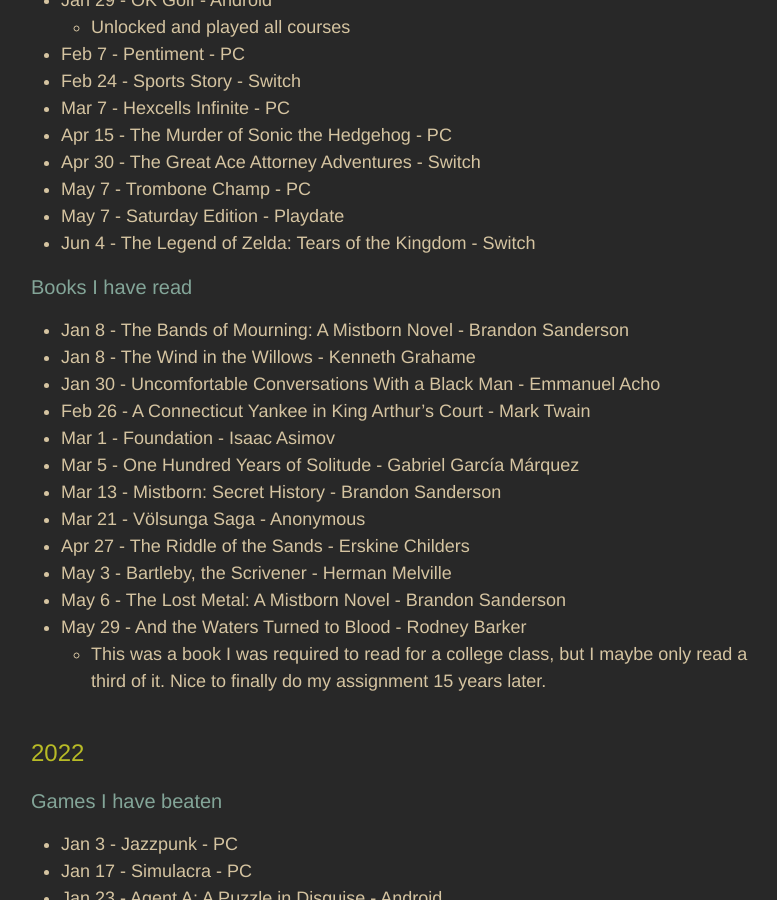
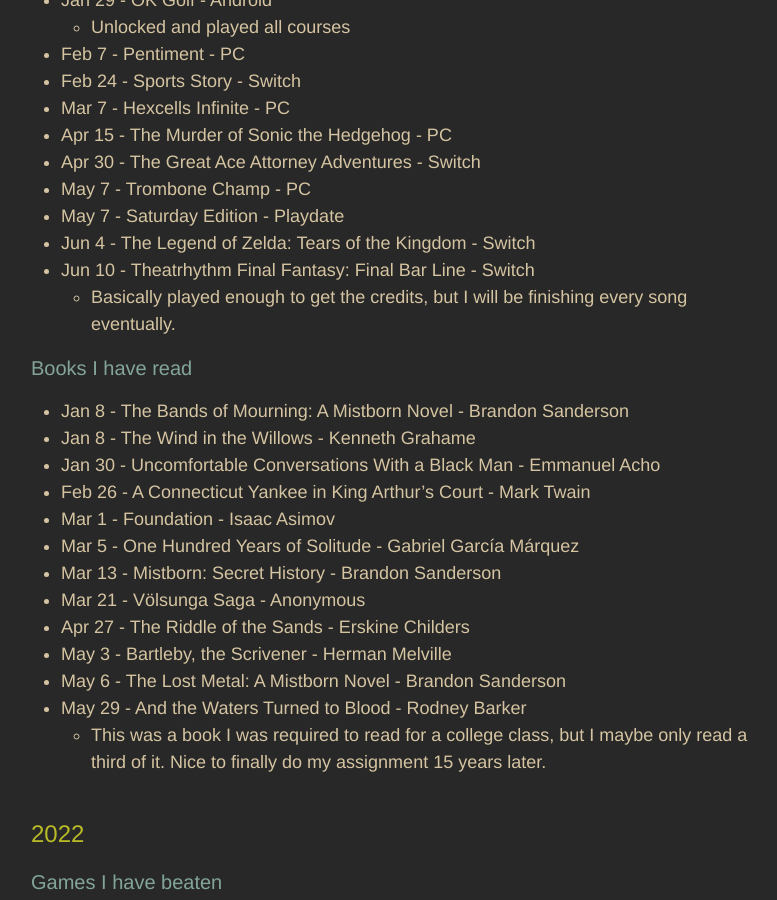
Before and after one commit to adkinsrs/sadkins_site, a Jekyll site: the page built from misc.md, in a window 1280 px wide and 900 px high, scrolled down 680 px. Shown: the whole window, without its empty margins (239-1016 px from the left). Built offline with Jekyll 4.4.1, drawn with Linux system fonts in a browser that asks for light colours.

Commit message:
beat a game

```diff
--- a/misc.md
+++ b/misc.md
@@ -32,6 +32,8 @@
 * May 7 - Trombone Champ - PC
 * May 7 - Saturday Edition - Playdate
 * Jun 4 - The Legend of Zelda: Tears of the Kingdom - Switch
+* Jun 10 - Theatrhythm Final Fantasy: Final Bar Line - Switch
+  * Basically played enough to get the credits, but I will be finishing every song eventually.
 
 ### Books I have read
 
```
